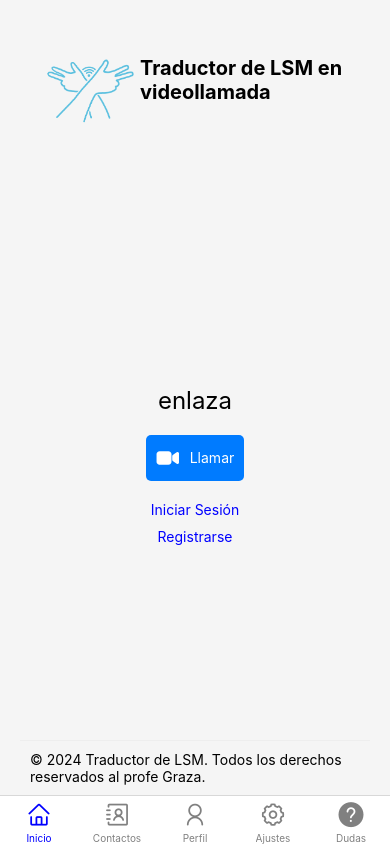
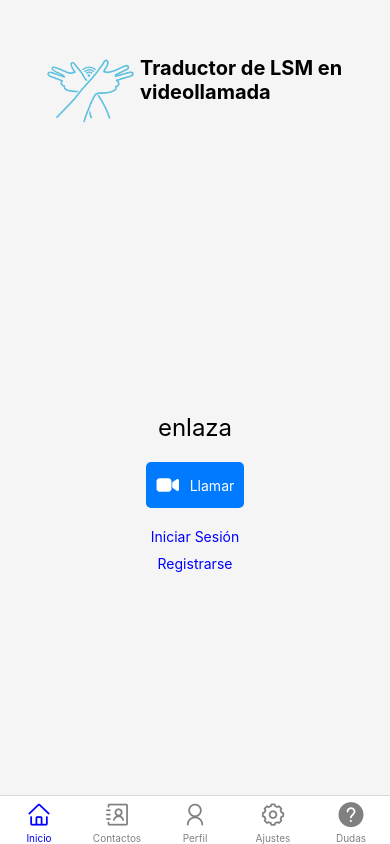
Before and after one commit to Mar-vm/Videocall_project, a React Native app: screen / in a window 390 px wide. Built offline with nearby package versions, Linux system fonts and the light colour scheme.

Commit message:
Update App.js

```diff
--- a/App.js
+++ b/App.js
@@ -47,24 +47,19 @@ const HomeScreen = ({ navigation }) => {
         </TouchableOpacity>
       </View>
 
-      {/* Footer */}
-      <View style={styles.footer}>
-        <Text>© 2024 Traductor de LSM. Todos los derechos reservados al profe Graza.</Text>
-      </View>
-
       <StatusBar style="auto" />
     </View>
   );
 };
 
-// Botón de navegación "< inicio"
+// Botón de navegación "<inicio"
 const BackButton = ({ navigation }) => (
   <TouchableOpacity onPress={() => navigation.navigate('Inicio')}>
     <Text style={styles.backButton}>{'< inicio'}</Text>
   </TouchableOpacity>
 );
 
-// Componente para mostrar la barra superior con el botón "< inicio" y el título de la pantalla
+// Muestra la barra superior con el botón "< inicio" y el título de la pantalla
 const ScreenHeader = ({ title, navigation }) => {
   return (
     <View style={styles.headerContainer}>
@@ -74,6 +69,7 @@ const ScreenHeader = ({ title, navigation }) => {
   );
 };
 
+///////////////////////////////////////////////////////
 // Componente para la pantalla de Contactos
 const ContactosScreen = () => {
   // Ejemplo de lista de contactos
@@ -111,7 +107,7 @@ const ContactosScreen = () => {
     </View>
   );
 };
-
+///////////////////////////////////////////
 const ProfileScreen = ({ navigation }) => {
   return (
     <View style={styles.container}>
@@ -148,22 +144,21 @@ export default function App() {
             let iconName;
 
             if (route.name === 'Inicio') {
-              iconName = focused ? 'home' : 'home'; // Cambiado a un nombre válido
+              iconName = focused ? 'home' : 'home';
             } else if (route.name === 'Contactos') {
-              iconName = focused ? 'contacts' : 'contacts'; // Cambiado a un nombre válido
+              iconName = focused ? 'contacts' : 'contacts';
             } else if (route.name === 'Perfil') {
-              iconName = focused ? 'user' : 'user'; // Cambiado a un nombre válido
+              iconName = focused ? 'user' : 'user'
             } else if (route.name === 'Ajustes') {
-              iconName = focused ? 'setting' : 'setting'; // Cambiado a un nombre válido
+              iconName = focused ? 'setting' : 'setting';
             } else if (route.name === 'Dudas') {
-              iconName = focused ? 'questioncircle' : 'questioncircle'; // Cambiado a un nombre válido
+              iconName = focused ? 'questioncircle' : 'questioncircle';
             }
 
-            // Puedes usar cualquier ícono que prefieras aquí
             return <AntDesign name={iconName} size={size} color={color} />;
           },
-          tabBarActiveTintColor: 'blue', // Cambiar color cuando esté activa
-          tabBarInactiveTintColor: 'gray', // Cambiar color cuando esté inactiva
+          tabBarActiveTintColor: 'blue', // Cambia de color cuando esté activa
+          tabBarInactiveTintColor: 'gray', // Cambia de color cuando esté inactiva
           headerShown: false, // Oculta el encabezado superior
         })}
       >
@@ -193,7 +188,7 @@ const styles = StyleSheet.create({
     width: '100%',
     position: 'absolute', // Coloca el header en la parte superior
     top: 0, // Asegura que se mantenga en la parte superior
-    zIndex: 1000, // Asegura que se muestre encima de otros elementos
+    zIndex: 1000, // Lo muestra encima de otros elementos
     justifyContent: 'space-between',
   },
   backButton: {
@@ -221,11 +216,11 @@ const styles = StyleSheet.create({
     fontSize: 20,
     fontWeight: 'bold',
   },
-  content: {
+  content: { // Deja espacio para el header
     flex: 1,
     justifyContent: 'center',
     alignItems: 'center',
-    paddingTop: 50, // Deja espacio para el header
+    paddingTop: 50,
   },
   welcome: {
     fontSize: 24,
```
